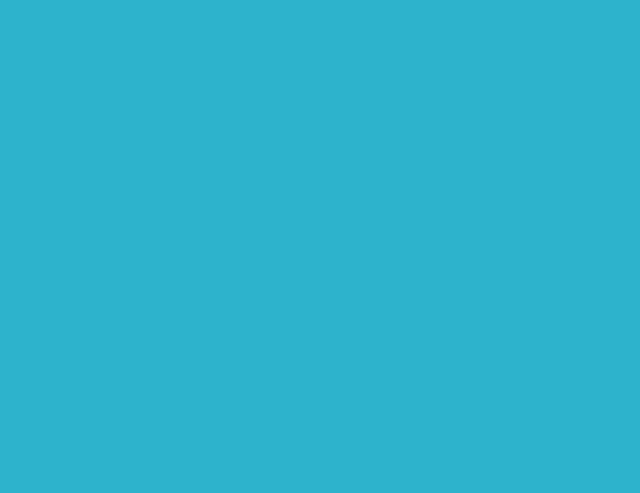
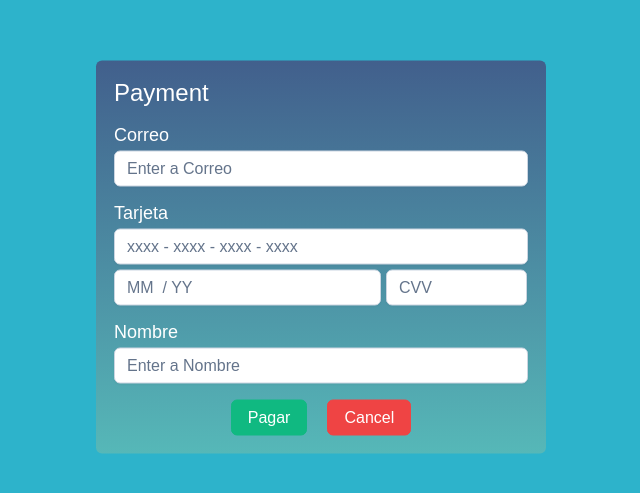
Before and after one commit to DevUniRider/frontend-web, a Vue app: page /payment in a window 1280 px wide. Shown: the part 143-636 px from the top of the page, without its empty margins (319-959 px from the left). Built offline with nearby package versions, Linux system fonts and the light colour scheme; a web font is replaced by a local one.

Commit message:
feat(payments): added payment page and ui

```diff
--- a/package.json
+++ b/package.json
@@ -9,7 +9,11 @@
     "preview": "vite preview"
   },
   "dependencies": {
-    "vue": "^3.4.21"
+    "i18n": "^0.15.1",
+    "primevue": "^3.52.0",
+    "vue": "^3.4.21",
+    "vue-i18n": "^9.13.1",
+    "vue-router": "^4.3.2"
   },
   "devDependencies": {
     "@vitejs/plugin-vue": "^5.0.4",
--- a/src/App.vue
+++ b/src/App.vue
@@ -29,6 +29,7 @@ export default {
 </script>
 
 <template>
+  <router-view></router-view>
   <!--login-user/-->
   <!--register-user v-on:user-registered="onUserRegistered"/-->
   <!--<MapCard />-->
--- /dev/null
+++ b/src/i18n.js
@@ -0,0 +1,21 @@
+import { createI18n } from 'vue-i18n';
+
+export const i18n = createI18n ({
+    locale: 'en',
+    messages: {
+        en: {
+            "Payment":'Payment',
+            "Correo":'Correo',
+            "Tarjeta":'Tarjeta',
+            "Nombre":'Nombre',
+            "Region":'Region',
+        },
+        es: {
+            "Payment":'Payment',
+            "Correo":'Correo',
+            "Tarjeta":'Tarjeta',
+            "Nombre":'Nombre',
+            "Region":'Region',
+        }
+    }
+})
--- a/src/main.js
+++ b/src/main.js
@@ -1,5 +1,21 @@
 import { createApp } from 'vue'
 import './style.css'
 import App from './App.vue'
+import router from './router'
 
-createApp(App).mount('#app')
+import {i18n} from "./i18n.js";
+import PrimeVue from 'primevue/config';
+import 'primevue/resources/themes/aura-light-green/theme.css';
+
+import InputText from "primevue/inputtext";
+import Panel from "primevue/panel";
+import Button from "primevue/button";
+
+createApp(App)
+    .use(router)
+    .use(PrimeVue)
+    .use(i18n)
+    .component('pv-input-text', InputText)
+    .component('pv-panel', Panel)
+    .component('pv-button', Button)
+    .mount('#app')
--- /dev/null
+++ b/src/router/index.js
@@ -0,0 +1,11 @@
+import {createRouter, createWebHistory} from "vue-router";
+import SuscriptionPagoComponent from "../unirider/subscription/pages/suscription-pago.component.vue";
+const router = createRouter({
+    history: createWebHistory(),
+    routes: [
+        { path: '/payment',    component: SuscriptionPagoComponent},
+        { path: '/',        redirect: '/home'}
+    ]
+});
+
+export default router;
--- /dev/null
+++ b/src/unirider/subscription/pages/suscription-pago.component.vue
@@ -0,0 +1,157 @@
+<template>
+
+  <main>
+    <div class="container">
+      <pv-panel class="payment-panel">
+        <template #header>
+          <!-- Aplicamos una clase personalizada al encabezado -->
+          <span class="header-label">{{ $t('Payment') }}</span>
+        </template>
+        <form @submit="onSubmit" class="payment-form">
+
+          <div class="p-field">
+            <label for="activity-title" class="label">{{ $t('Correo') }}</label>
+            <pv-input-text class="input" v-model="correo" id="correo" :placeholder="$t('Enter a Correo')"/>
+          </div>
+
+          <div class="p-field">
+            <label for="activity-title" class="label">{{ $t('Tarjeta') }}</label>
+            <pv-input-text class="input" v-model="tarjeta" id="tarjeta" :placeholder="$t('xxxx - xxxx - xxxx - xxxx')"/>
+
+            <!-- Aquí se agrega margen inferior para separación -->
+            <pv-input-text class="input-tarjeta-fecha" v-model="tarjeta_fecha" id="tarjeta_fecha" :placeholder="$t('MM  / YY')"/>
+
+            <!-- Otra opción es agregar un margen superior -->
+            <pv-input-text class="input-tarjeta-codigo" v-model="tarjeta_codigo" id="tarjeta_codigo" :placeholder="$t('CVV')"/>
+          </div>
+
+
+          <div class="p-field">
+            <label for="activity-title" class="label">{{ $t('Nombre') }}</label>
+
+
+            <pv-input-text class="input" v-model="nombre" id="nombre" :placeholder="$t('Enter a Nombre')"/>
+          </div>
+
+        </form>
+
+        <div class="button-container">
+          <router-link to="/home">
+            <pv-button class="com-button" severity="primary" :label="$t('Pagar')" />
+          </router-link>
+          <router-link to="/home">
+            <pv-button class="com-button" severity="danger"  :label="$t('Cancel')"/>
+          </router-link>
+        </div>
+
+      </pv-panel>
+    </div>
+  </main>
+</template>
+
+<script>
+
+export default {
+  name: "subscription-pago.vue",
+  //components: {Toolbar, Footer},
+  data() {
+    return {
+      correo: "",
+      tarjeta: "",
+      tarjeta_fecha:"",
+      tarjeta_codigo:"",
+      nombre: "",
+      region: "",
+    }
+  },
+}
+</script>
+
+<!-- Styling -->
+<style scoped>
+
+main {
+
+  height: 98vh;
+  width: 99vw;
+  //background: linear-gradient(180deg, rgb(45, 179, 203) 0%, rgb(63.48, 121.68, 164) 100%);
+  background:#2DB3CB;
+  display: flex;
+  justify-content: center;
+  align-items: center;
+
+
+}
+.container {
+  position: absolute;
+  top: 50%;
+  left: 50%;
+  transform: translate(-50%, -50%);
+  max-width: 650px;
+  width: 100%;
+}
+.payment-panel {
+  max-width: 450px;
+
+  margin: 0 auto;
+  background: linear-gradient(180deg, rgb(65.45, 95.37, 140.25) 0%, rgb(85.78, 183.81, 183.81) 100%);
+  border: 0px;
+}
+.header-label {
+  color:#FFFFFF;
+  font-family: "Inter-Medium", sans-serif;
+  font-size: 24px;
+}
+.p-field {
+  margin-bottom: 16px;
+}
+
+.button-container {
+  display: flex;
+  justify-content: center;
+  align-items: center;
+}
+
+.button-container .com-button {
+  margin: 0 10px;
+}
+
+.input {
+  width: 100%;
+  color:#000000;
+  margin-top: 5px;
+}
+.input-tarjeta-fecha {
+  width: 64.5%;
+  margin-top: 5px;
+  color:#000000;
+  font-family: "Inter-Regular", sans-serif;
+  font-size: 16px;
+}
+.input-tarjeta-codigo {
+  width: 34%;
+  margin-left: 5px;
+  color:#000000;
+  font-family: "Inter-Regular", sans-serif;
+  font-size: 16px;
+}
+.label{
+  color:#FFFFFF;
+  font-family: "Inter-Regular", sans-serif;
+  font-size: 18px;
+
+}
+/* Responsive Styles */
+@media screen and (max-width: 768px) {
+  .container {
+    padding: 0 20px; /* Adjust as needed */
+  }
+}
+
+@media screen and (max-width: 576px) {
+  .p-field {
+    width: 100%; /* Make fields take full width */
+  }
+}
+
+</style>
```
Also changed, not shown: 1 other file (tests, documents, lock files or other folders).
